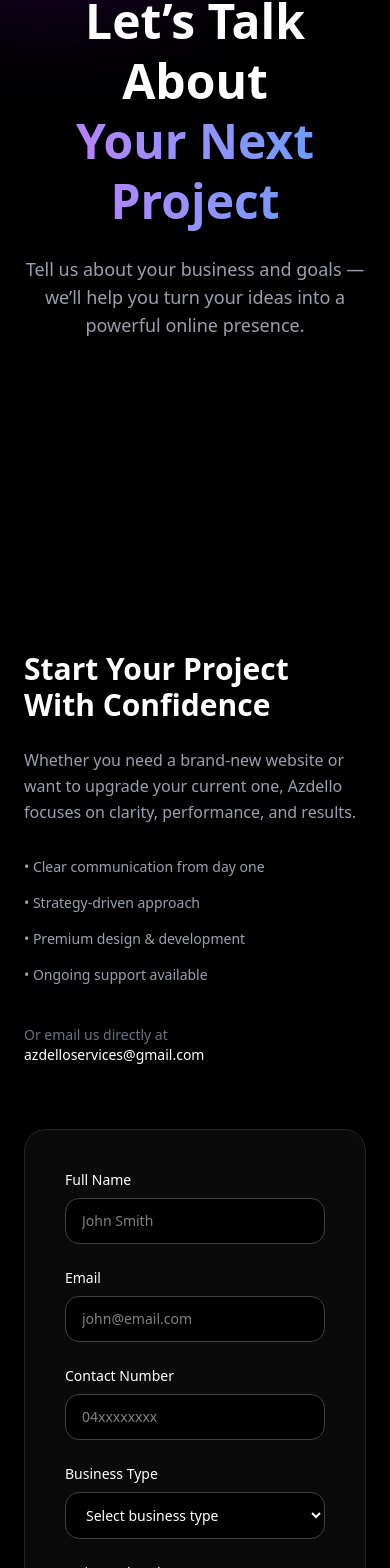
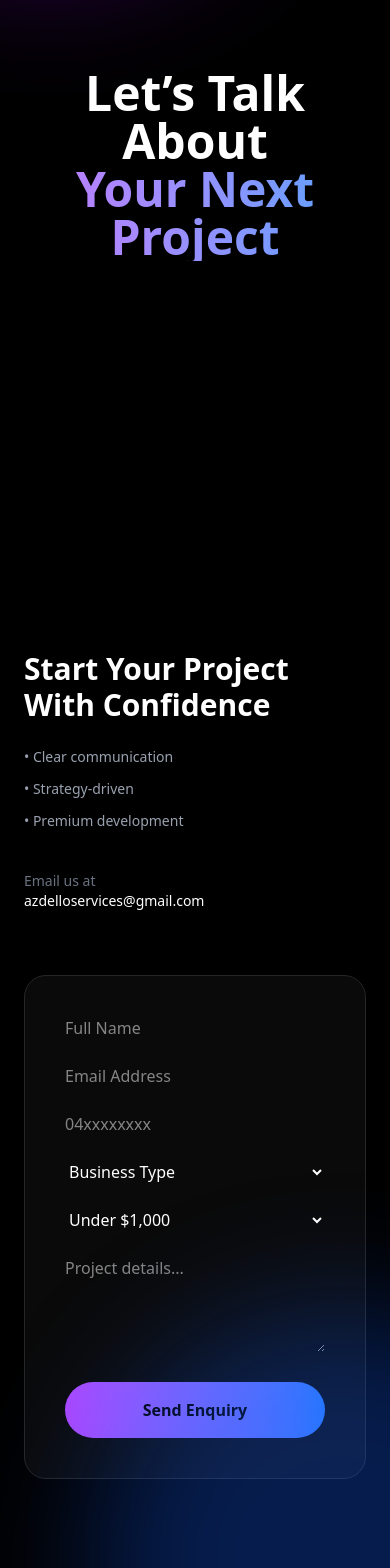
Before and after one commit to azdello/Azdello, a Next.js app: page /contact in a window 390 px wide. Shown: the part 417-1985 px from the top of the page. Built offline with nearby package versions, Linux system fonts and the light colour scheme.

Commit message:
Add phone & email validation to contact form

```diff
--- a/app/contact/page.tsx
+++ b/app/contact/page.tsx
@@ -1,8 +1,8 @@
 "use client";
 
-import React from "react";
+import React, { useState } from "react";
 import Link from "next/link";
-import { motion } from "framer-motion";
+import { motion, AnimatePresence } from "framer-motion";
 
 const fadeUp = {
   hidden: { opacity: 0, y: 40 },
@@ -10,10 +10,14 @@ const fadeUp = {
 };
 
 export default function ContactPage() {
+  const [success, setSuccess] = useState(false);
+  const [error, setError] = useState("");
+
   const handleSubmit = async (
     e: React.FormEvent<HTMLFormElement>
   ) => {
     e.preventDefault();
+    setError("");
 
     const form = e.currentTarget;
     const formData = new FormData(form);
@@ -21,20 +25,20 @@ export default function ContactPage() {
     const phone = formData.get("phone") as string;
     const email = formData.get("email") as string;
 
-    // 📞 Phone validation: must start with 04 and be 10 digits
+    // 📞 Phone validation: 04xxxxxxxx
     const phoneRegex = /^04\d{8}$/;
     if (!phoneRegex.test(phone)) {
-      alert("Phone number must start with 04 and be 10 digits (e.g. 0412345678)");
+      setError("Phone number must start with 04 and be 10 digits.");
       return;
     }
 
     // 📧 Email validation
     if (!email.includes("@")) {
-      alert("Please enter a valid email address");
+      setError("Please enter a valid email address.");
       return;
     }
 
-    await fetch("/api/contact", {
+    const res = await fetch("/api/contact", {
       method: "POST",
       body: JSON.stringify({
         name: formData.get("name"),
@@ -46,191 +50,147 @@ export default function ContactPage() {
       }),
     });
 
+    if (res.ok) {
       form.reset();
-    alert("Thanks! Your enquiry has been sent.");
+      setSuccess(true);
+      setTimeout(() => setSuccess(false), 4000);
+    } else {
+      setError("Something went wrong. Please try again.");
+    }
   };
 
   return (
     <div className="relative overflow-hidden bg-black text-white">
 
-      {/* BACKGROUND BLOBS */}
+      {/* BACKGROUND */}
       <div className="absolute top-[-200px] left-[-200px] w-[500px] h-[500px] bg-purple-600/30 rounded-full blur-3xl" />
       <div className="absolute bottom-[-200px] right-[-200px] w-[500px] h-[500px] bg-blue-600/30 rounded-full blur-3xl" />
 
       {/* NAVBAR */}
       <header className="fixed top-0 left-0 w-full z-50 backdrop-blur bg-black/40 border-b border-neutral-800">
         <div className="max-w-7xl mx-auto px-6 py-4 flex justify-between items-center">
-          <Link href="/">
-            <motion.div
-              initial={{ opacity: 0, y: -20, scale: 0.9 }}
-              animate={{ opacity: 1, y: 0, scale: 1 }}
-              transition={{ duration: 0.8 }}
-              whileHover={{ scale: 1.1, rotate: -2 }}
-              className="text-2xl font-bold cursor-pointer"
-            >
+          <Link href="/" className="text-2xl font-bold">
             <span className="text-transparent bg-clip-text bg-gradient-to-r from-purple-400 to-blue-400">
               Azdello
             </span>
-            </motion.div>
           </Link>
 
           <nav className="flex gap-8 text-sm text-gray-300">
-            <Link href="/" className="hover:text-white">Home</Link>
-            <Link href="/about" className="hover:text-white">About</Link>
-            <Link href="/services" className="hover:text-white">Services</Link>
+            <Link href="/">Home</Link>
+            <Link href="/about">About</Link>
+            <Link href="/services">Services</Link>
             <Link href="/contact" className="text-white">Contact</Link>
           </nav>
         </div>
       </header>
 
       {/* HERO */}
-      <section className="min-h-screen flex items-center justify-center text-center px-6 pt-32 relative z-10">
-        <motion.div
-          initial="hidden"
-          animate="visible"
-          variants={fadeUp}
-          transition={{ duration: 0.8 }}
-          className="max-w-4xl"
-        >
-          <h1 className="text-5xl md:text-6xl font-bold leading-tight">
+      <section className="min-h-screen flex items-center justify-center text-center px-6 pt-32">
+        <motion.div initial="hidden" animate="visible" variants={fadeUp}>
+          <h1 className="text-5xl font-bold">
             Let’s Talk About
             <span className="block text-transparent bg-clip-text bg-gradient-to-r from-purple-400 to-blue-400">
               Your Next Project
             </span>
           </h1>
-
-          <p className="mt-6 text-lg text-gray-400">
-            Tell us about your business and goals — we’ll help you turn your
-            ideas into a powerful online presence.
-          </p>
         </motion.div>
       </section>
 
-      {/* CONTACT FORM */}
+      {/* CONTACT */}
       <section className="max-w-5xl mx-auto px-6 py-32">
-        <motion.div
-          initial="hidden"
-          whileInView="visible"
-          variants={fadeUp}
-          transition={{ duration: 0.7 }}
-          className="grid md:grid-cols-2 gap-16 items-start"
-        >
+        <div className="grid md:grid-cols-2 gap-16">
 
-          {/* LEFT INFO */}
+          {/* LEFT */}
           <div>
             <h2 className="text-3xl font-bold mb-6">
               Start Your Project With Confidence
             </h2>
 
-            <p className="text-gray-400 mb-8 leading-relaxed">
-              Whether you need a brand-new website or want to upgrade your
-              current one, Azdello focuses on clarity, performance, and results.
-            </p>
-
-            <ul className="space-y-4 text-gray-400 text-sm">
-              <li>• Clear communication from day one</li>
-              <li>• Strategy-driven approach</li>
-              <li>• Premium design & development</li>
-              <li>• Ongoing support available</li>
+            <ul className="space-y-3 text-gray-400 text-sm">
+              <li>• Clear communication</li>
+              <li>• Strategy-driven</li>
+              <li>• Premium development</li>
             </ul>
 
             <p className="mt-10 text-sm text-gray-500">
-              Or email us directly at <br />
-              <span className="text-white font-medium">
-                azdelloservices@gmail.com
-              </span>
+              Email us at <br />
+              <span className="text-white">azdelloservices@gmail.com</span>
             </p>
           </div>
 
           {/* FORM */}
-          <motion.form
+          <form
             onSubmit={handleSubmit}
-            whileHover={{ scale: 1.01 }}
             className="bg-neutral-950 border border-neutral-800 rounded-3xl p-10 space-y-6"
           >
-            <div>
-              <label className="block text-sm mb-2">Full Name</label>
-              <input
-                name="name"
-                required
-                type="text"
-                placeholder="John Smith"
-                className="w-full bg-black border border-neutral-700 rounded-xl px-4 py-3 text-sm focus:outline-none focus:border-blue-500"
-              />
-            </div>
+            <input name="name" required placeholder="Full Name"
+              className="w-full input" />
 
-            <div>
-              <label className="block text-sm mb-2">Email</label>
             <input
               name="email"
+              type="email"
               required
-                type="email"
-                placeholder="john@email.com"
-                className="w-full bg-black border border-neutral-700 rounded-xl px-4 py-3 text-sm focus:outline-none focus:border-blue-500"
+              placeholder="Email Address"
+              className="w-full input"
             />
-            </div>
 
-            <div>
-              <label className="block text-sm mb-2">Contact Number</label>
             <input
               name="phone"
               required
-                type="text"
               placeholder="04xxxxxxxx"
               pattern="04\d{8}"
-                title="Phone number must start with 04 and be 10 digits"
-                className="w-full bg-black border border-neutral-700 rounded-xl px-4 py-3 text-sm focus:outline-none focus:border-blue-500"
+              title="Phone must start with 04 and be 10 digits"
+              className="w-full input"
             />
-            </div>
 
-            <div>
-              <label className="block text-sm mb-2">Business Type</label>
-              <select
-                name="businessType"
-                required
-                className="w-full bg-black border border-neutral-700 rounded-xl px-4 py-3 text-sm focus:outline-none focus:border-blue-500"
-              >
-                <option value="">Select business type</option>
+            <select name="businessType" required className="w-full input">
+              <option value="">Business Type</option>
               <option>Startup</option>
               <option>Local Business</option>
               <option>E-commerce</option>
               <option>Agency</option>
             </select>
-            </div>
 
-            <div>
-              <label className="block text-sm mb-2">Estimated Budget</label>
-              <select
-                name="budget"
-                required
-                className="w-full bg-black border border-neutral-700 rounded-xl px-4 py-3 text-sm focus:outline-none focus:border-blue-500"
-              >
+            <select name="budget" required className="w-full input">
               <option>Under $1,000</option>
               <option>$1,000 – $3,000</option>
               <option>$3,000 – $5,000</option>
               <option>$5,000+</option>
             </select>
-            </div>
 
-            <div>
-              <label className="block text-sm mb-2">Project Details</label>
             <textarea
               name="message"
               required
+              placeholder="Project details..."
               rows={4}
-                placeholder="Tell us about your project goals..."
-                className="w-full bg-black border border-neutral-700 rounded-xl px-4 py-3 text-sm focus:outline-none focus:border-blue-500"
+              className="w-full input"
             />
-            </div>
+
+            {error && (
+              <p className="text-red-400 text-sm">{error}</p>
+            )}
 
             <button
               type="submit"
-              className="w-full bg-gradient-to-r from-purple-500 to-blue-500 text-black font-semibold py-4 rounded-full hover:scale-105 transition"
+              className="w-full bg-gradient-to-r from-purple-500 to-blue-500 text-black font-semibold py-4 rounded-full"
             >
               Send Enquiry
             </button>
-          </motion.form>
-        </motion.div>
+
+            <AnimatePresence>
+              {success && (
+                <motion.p
+                  initial={{ opacity: 0, y: 10 }}
+                  animate={{ opacity: 1, y: 0 }}
+                  exit={{ opacity: 0 }}
+                  className="text-green-400 text-center mt-4"
+                >
+                  ✅ Thanks! We’ll contact you shortly.
+                </motion.p>
+              )}
+            </AnimatePresence>
+          </form>
+        </div>
       </section>
     </div>
   );
```
Lines whose indentation alone changed are shown as unchanged.
